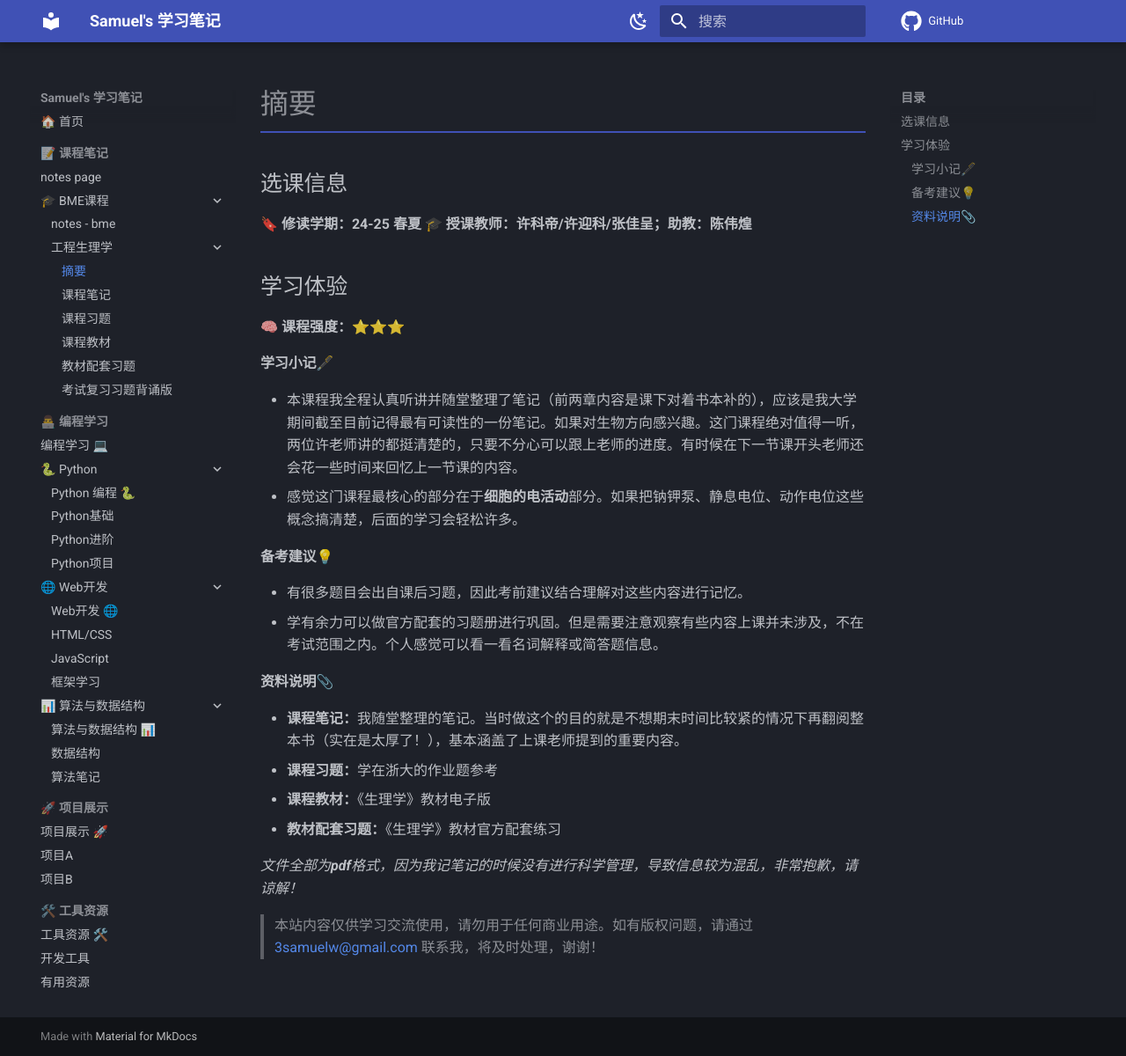
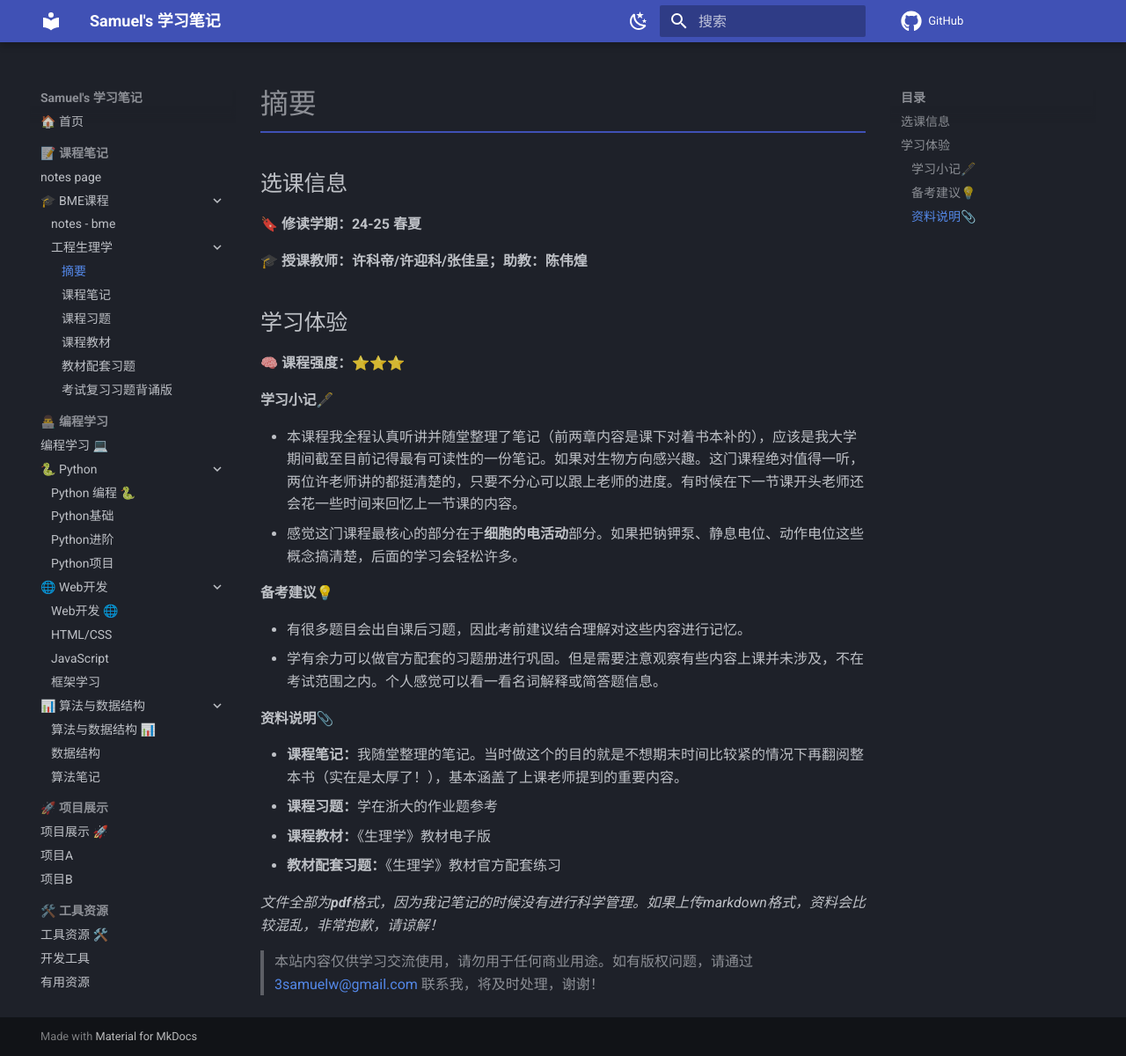
Before and after one commit to 3SamuelW/note, an MkDocs documentation site: the page built from docs/notes/bme/engineering-physiology/index.md, in a window 1280 px wide and 1200 px high. Shown: the whole window at 88% size. Built offline with MkDocs 1.6.1 and Material for MkDocs 9.7.7, drawn with Linux system fonts in a browser that asks for light colours; comment, search, counter and statistics services are not loaded.

Commit message:
更新：工程生理学说明-2.0

```diff
--- a/docs/notes/bme/engineering-physiology/index.md
+++ b/docs/notes/bme/engineering-physiology/index.md
@@ -2,6 +2,7 @@
 
 ## 选课信息
 🔖 **修读学期：24-25 春夏**
+
 🎓 **授课教师：许科帝/许迎科/张佳呈；助教：陈伟煌**
 
 ## 学习体验
@@ -21,7 +22,7 @@
 - **课程教材：**《生理学》教材电子版
 - **教材配套习题：**《生理学》教材官方配套练习
 
-*文件全部为**pdf**格式，因为我记笔记的时候没有进行科学管理，导致信息较为混乱，非常抱歉，请谅解！*
+*文件全部为**pdf**格式，因为我记笔记的时候没有进行科学管理。如果上传markdown格式，资料会比较混乱，非常抱歉，请谅解！*
 
 
 
```
